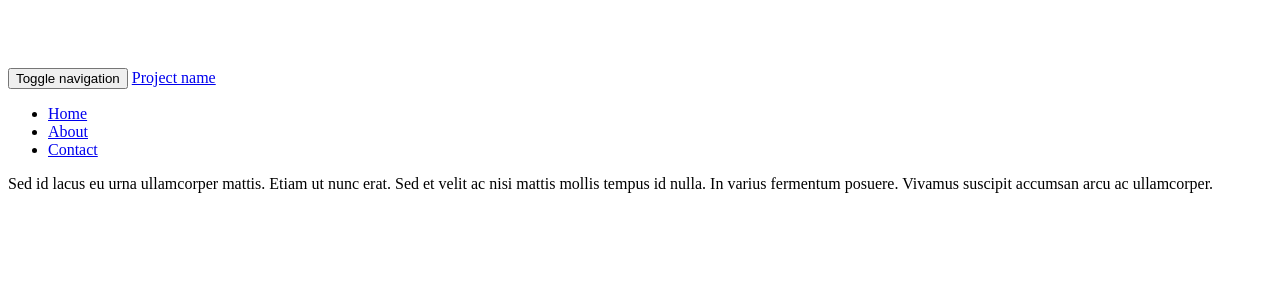
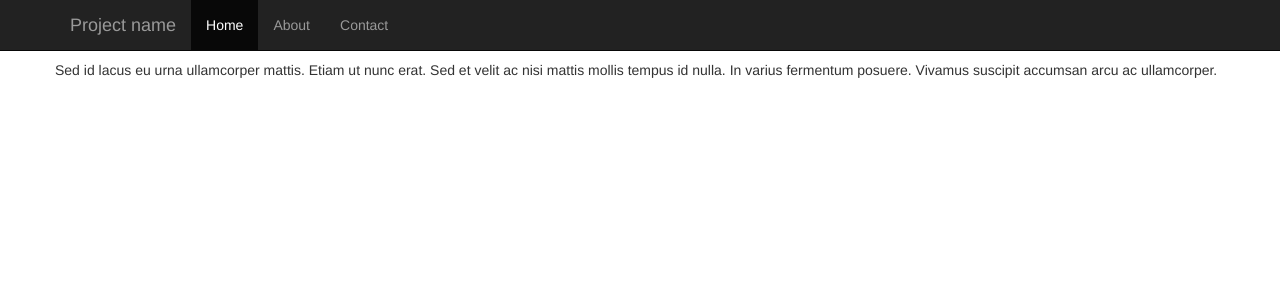
Before and after one commit to timlegrand/timlegrand.github.io, a Jekyll site: the page built from _posts/2014-04-02-TicTac-Team-project-manager-to-ease-reporting.md, in a window 1280 px wide. Shown: the top 300 px of the page. Built offline with Jekyll 4.4.1, drawn with Linux system fonts in a browser that asks for light colours; nearby versions of some CDN libraries; Markdown is read by kramdown in place of the engine named in the settings.

Commit message:
fix path to CSS that works on GitHub but not locally.

```diff
--- a/_includes/header.html
+++ b/_includes/header.html
@@ -26,7 +26,7 @@
     <meta name="msapplication-config" content="/assets/ico/browserconfig.xml">
 
     <!-- Bootstrap -->
-    <link href="assets/css/bootstrap.min.css" rel="stylesheet">
+    <link href="/assets/css/bootstrap.min.css" rel="stylesheet">
 
     <!-- HTML5 Shim and Respond.js IE8 support of HTML5 elements and media queries -->
     <!-- WARNING: Respond.js doesn't work if you view the page via file:// -->
```
Also changed, not shown: Gemfile.lock.
